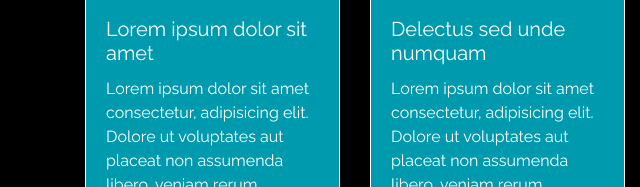
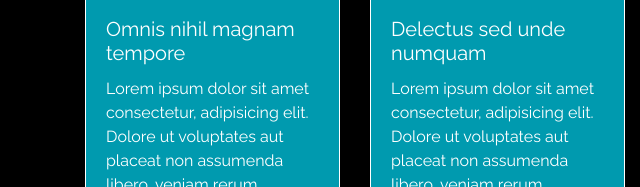
Before and after one commit to maranathafierro/Viajes-Chile, a plain HTML site: page index.html in a window 1280 px wide. Shown: the part 1880-2067 px from the top of the page, 0-640 px from the left. Drawn offline with nearby package versions, Linux system fonts and the light colour scheme; a script that the page names is missing.

Commit message:
Se cambio el titulo de la primera card

```diff
--- a/index.html
+++ b/index.html
@@ -116,7 +116,7 @@
                     <div class="card">
                         <img src="./assets/img/card1.jpg" class="card-img-top" alt="paisaje valle">
                         <div class="card-body">
-                          <h5 class="card-title">Lorem ipsum dolor sit amet</h5>
+                          <h5 class="card-title">Omnis nihil magnam tempore</h5>
                           <p class="card-text">Lorem ipsum dolor sit amet consectetur, adipisicing elit. Dolore ut voluptates aut placeat non assumenda libero, veniam rerum aperiam dolores, enim ipsam autem minima perferendis animi, amet fugiat iure fugit.</p>
                         </div>
                     </div>
```
